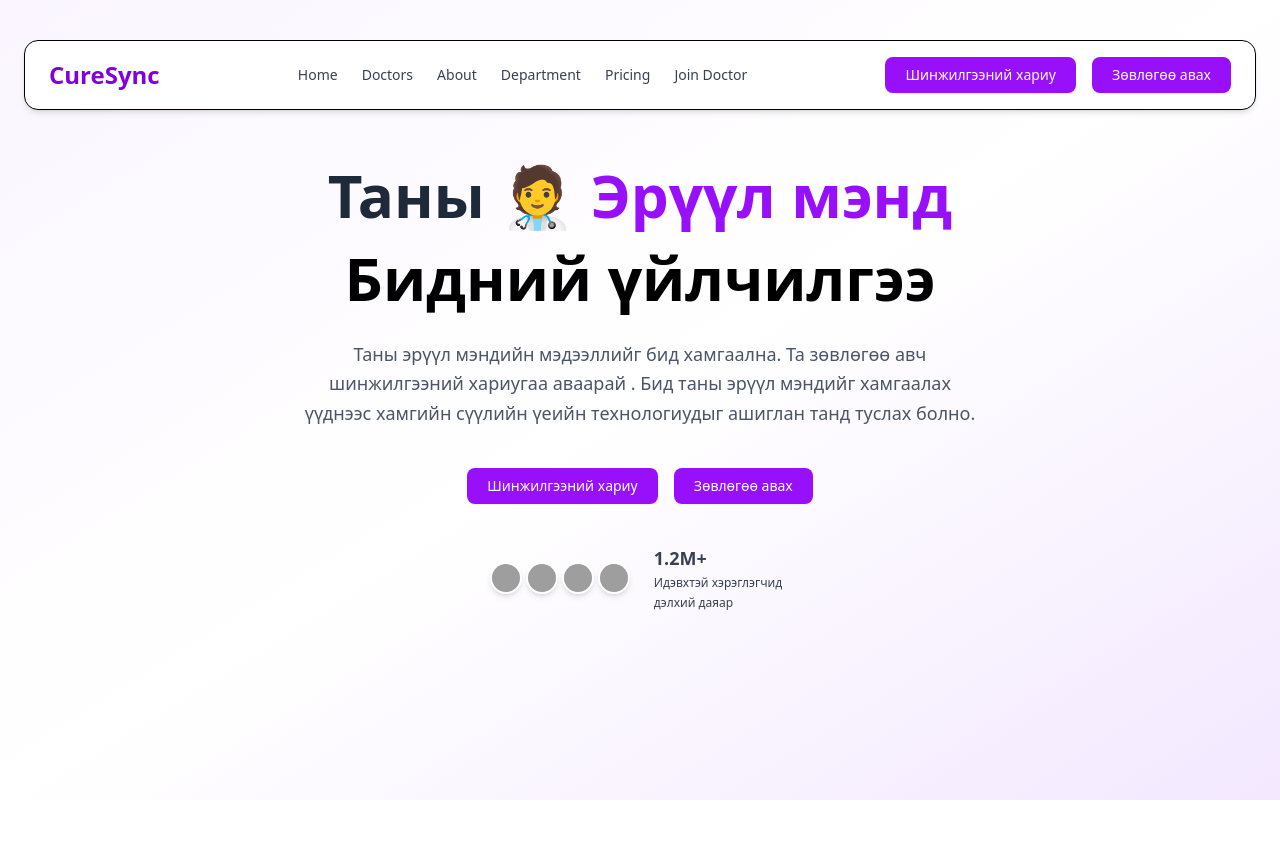
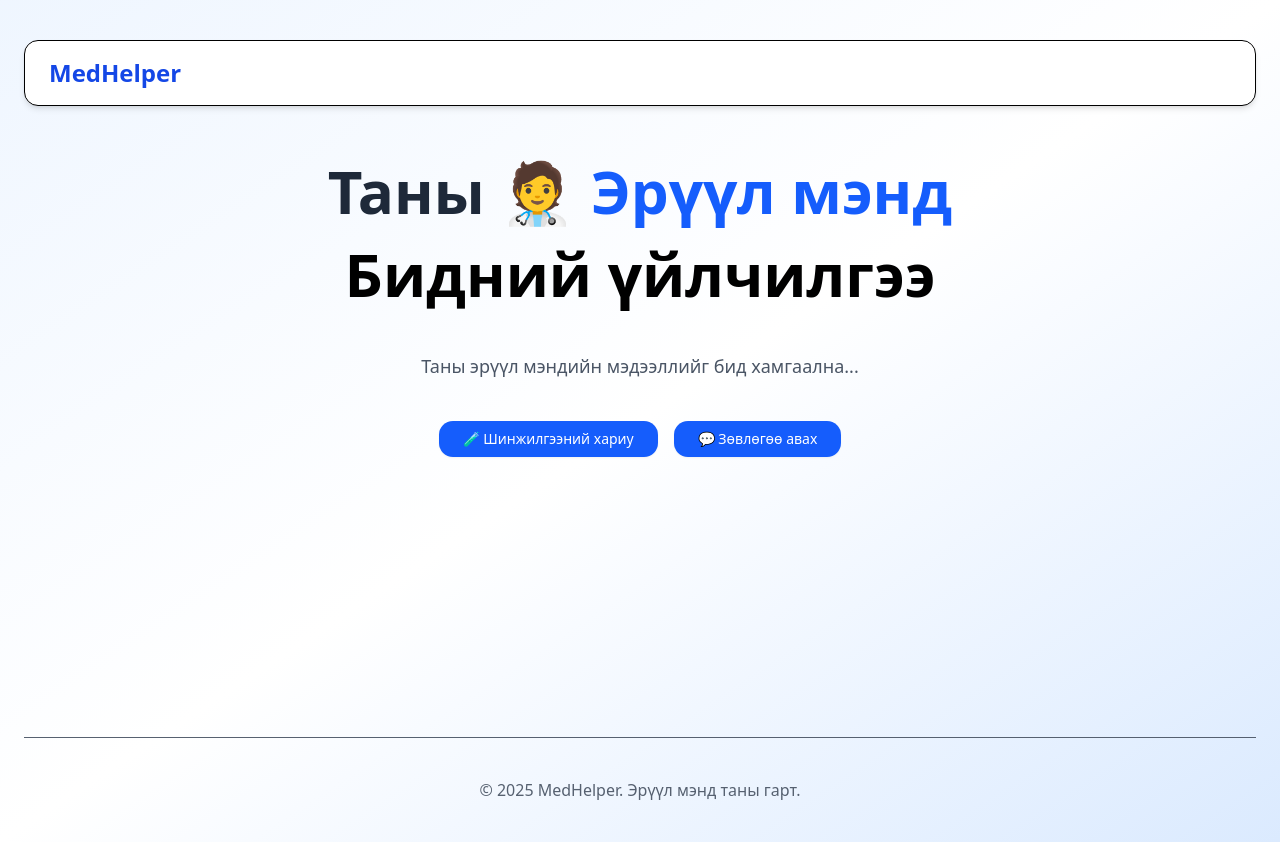
Before and after one commit to Huranu/dev-medhelper, a Next.js app: page / in a window 1280 px wide. Before the commit the page ends 800 px from the top, so only its background shows below. Built offline with nearby package versions, Linux system fonts and the light colour scheme; grey boxes are pictures that could not be loaded.

Commit message:
Added animation to landing page

```diff
--- a/app/page.tsx
+++ b/app/page.tsx
@@ -1,77 +1,133 @@
 "use client";
 
 import { Button } from "@/components/ui/button";
-import { Avatar, AvatarImage } from "@/components/ui/avatar";
-import { motion } from "framer-motion";
+import { motion, AnimatePresence } from "framer-motion";
 import { useRouter } from "next/navigation";
+import { useEffect, useState } from "react";
 
 export default function HomePage() {
   const router = useRouter();
+  const [stage, setStage] = useState<"roll" | "pause" | "grow" | "split" | "done">("roll");
+
+  useEffect(() => {
+    if (stage === "roll") {
+      setTimeout(() => setStage("pause"), 1500);
+    } else if (stage === "pause") {
+      setTimeout(() => setStage("grow"), 500);
+    } else if (stage === "grow") {
+      setTimeout(() => setStage("split"), 1000);
+    } else if (stage === "split") {
+      setTimeout(() => setStage("done"), 500);
+    }
+  }, [stage]);
+
+  const variants = {
+    roll: {
+      x: "50vw",
+      rotate: 360,
+      transition: { duration: 1.5, ease: "easeInOut" },
+    },
+    pause: {
+      x: "50vw",
+      rotate: 360,
+      transition: { duration: 0.5 },
+    },
+    grow: {
+      scale: 12,
+      transition: { duration: 1 },
+    },
+    split: {
+      opacity: 0,
+      transition: { duration: 0.5 },
+    },
+  };
+
   return (
-    <main className="min-h-screen bg-gradient-to-br from-purple-50 via-white to-purple-100 px-6 py-10">
-      <header className="flex justify-between items-center px-6 py-4 bg-white shadow-md rounded-xl mb-12 border">
-        <div className="text-2xl font-extrabold text-purple-700">CureSync</div>
-        <nav className="hidden md:flex space-x-6">
-          {["Home", "Doctors", "About", "Department", "Pricing", "Join Doctor"].map((link) => (
-            <a key={link} href="#" className="text-sm font-medium text-gray-700 hover:text-purple-700 transition-colors">
-              {link}
-            </a>
-          ))}
-        </nav>
-        <div className="hidden md:flex space-x-4">
-          <Button className="bg-purple-600 hover:bg-purple-700 transition duration-300 text-white px-5">
-          Шинжилгээний хариу
-        </Button>
-        <Button className="bg-purple-600 hover:bg-purple-700 transition duration-300 text-white px-5">
-          Зөвлөгөө авах
-        </Button>
-        </div>
+    <main className="relative min-h-screen bg-gradient-to-br from-blue-50 via-white to-blue-100 px-6 py-10 overflow-hidden">
+      <div className="absolute top-[-20%] left-[-20%] w-[140%] h-[140%] bg-blue-100 rounded-full blur-[120px] opacity-30 z-[-1] animate-pulse"></div>
 
-      </header>
+      <AnimatePresence>
+        {stage !== "done" && (
+          <motion.div
+            className="fixed top-1/2 left-0 transform -translate-y-1/2 w-24 h-24 bg-blue-600 rounded-full z-50"
+            animate={stage}
+            variants={variants}
+            initial="roll"
+            exit={{ opacity: 0 }}
+          />
+        )}
+      </AnimatePresence>
+
+      {stage === "done" && (
+        <>
+          <motion.header
+            className="flex justify-between items-center px-6 py-4 bg-white shadow-md rounded-xl mb-12 border"
+            initial={{ y: -20, opacity: 0 }}
+            animate={{ y: 0, opacity: 1 }}
+            transition={{ duration: 0.6 }}
+          >
+            <div className="text-2xl font-extrabold text-blue-700">MedHelper</div>
+          </motion.header>
 
           <motion.section
-        className="text-center space-y-6"
-        initial={{ opacity: 0, y: 40 }}
-        animate={{ opacity: 1, y: 0 }}
-        transition={{ duration: 0.8 }}
+            className="text-center space-y-10"
+            initial={{ opacity: 0 }}
+            animate={{ opacity: 1 }}
+            transition={{ delay: 0.5, duration: 1 }}
           >
-        <h1 className="text-5xl md:text-6xl font-extrabold leading-tight text-gray-800">
-          <span className="block">Таны <span role="img" aria-label="doctor">🧑‍⚕️</span> <span className="text-purple-600">Эрүүл мэнд</span></span>
+            <motion.h1
+              className="text-5xl md:text-6xl font-extrabold leading-tight text-gray-800"
+              initial={{ y: 20, opacity: 0 }}
+              animate={{ y: 0, opacity: 1 }}
+              transition={{ delay: 0.6 }}
+            >
+              <span className="block">
+                Таны <span role="img" aria-label="doctor">🧑‍⚕️</span>{" "}
+                <span className="text-blue-600">Эрүүл мэнд</span>
+              </span>
               <span className="block mt-2 text-black">Бидний үйлчилгээ</span>
-        </h1>
+            </motion.h1>
 
-        <p className="text-md md:text-lg text-gray-600 max-w-2xl mx-auto leading-relaxed">
-       Таны эрүүл мэндийн мэдээллийг бид хамгаална. Та зөвлөгөө авч шинжилгээний хариугаа аваарай . Бид таны эрүүл мэндийг хамгаалах үүднээс хамгийн сүүлийн үеийн технологиудыг ашиглан танд туслах болно.
-        </p>
+            <motion.p
+              className="text-md md:text-lg text-gray-600 max-w-2xl mx-auto leading-relaxed"
+              initial={{ opacity: 0 }}
+              animate={{ opacity: 1 }}
+              transition={{ delay: 0.8 }}
+            >
+              Таны эрүүл мэндийн мэдээллийг бид хамгаална...
+            </motion.p>
 
-        <motion.div whileHover={{ scale: 1.05 }}>
-           <div className="hidden md:flex space-x-4 justify-center mt-10">
+            <motion.div
+              className="flex flex-col md:flex-row space-y-4 md:space-y-0 md:space-x-4 justify-center mt-4"
+              initial={{ y: 20, opacity: 0 }}
+              animate={{ y: 0, opacity: 1 }}
+              transition={{ delay: 1 }}
+            >
               <Button
-          className="bg-purple-600 hover:bg-purple-700 transition duration-300 text-white px-5"
+                className="bg-blue-600 hover:bg-blue-700 transition duration-300 text-white px-6 py-3 rounded-xl"
                 onClick={() => router.push("/lab-test")}
               >
-          Шинжилгээний хариу
+                🧪 Шинжилгээний хариу
               </Button>
-        <Button className="bg-purple-600 hover:bg-purple-700 transition duration-300 text-white px-5"
+              <Button
+                className="bg-blue-600 hover:bg-blue-700 transition duration-300 text-white px-6 py-3 rounded-xl"
                 onClick={() => router.push("/advice")}
               >
-          Зөвлөгөө авах
+                💬 Зөвлөгөө авах
               </Button>
-        </div>
             </motion.div>
+          </motion.section>
 
-        <div className="flex items-center justify-center mt-10 space-x-3">
-          {[1, 2, 3, 4].map((i) => (
-            <Avatar key={i} className="-ml-2 border-2 border-white shadow-md">
-              <AvatarImage src={`https://i.pravatar.cc/150?img=${i}`} />
-            </Avatar>
-          ))}
-          <div className="text-sm text-gray-700 ml-3 text-left">
-            <span className="font-bold text-lg">1.2M+</span><br />
-            <span className="text-xs">Идэвхтэй хэрэглэгчид<br />дэлхий даяар</span>
-          </div>
-        </div>
-      </motion.section>
+          <motion.footer
+            className="text-center text-gray-600 mt-70 pt-10 border-t"
+            initial={{ opacity: 0 }}
+            animate={{ opacity: 1 }}
+            transition={{ duration: 1, delay: 1.2 }}
+          >
+            © 2025 MedHelper. Эрүүл мэнд таны гарт.
+          </motion.footer>
+        </>
+      )}
     </main>
   );
 }
--- a/package.json
+++ b/package.json
@@ -13,6 +13,7 @@
     "@radix-ui/react-dialog": "^1.1.13",
     "@radix-ui/react-popover": "^1.1.13",
     "@radix-ui/react-slot": "^1.2.2",
+    "canvas-confetti": "^1.9.3",
     "class-variance-authority": "^0.7.1",
     "clsx": "^2.1.1",
     "cmdk": "^1.1.1",
```
Also changed, not shown: 1 other file (tests, documents, lock files or other folders). Lines whose indentation alone changed are shown as unchanged.
